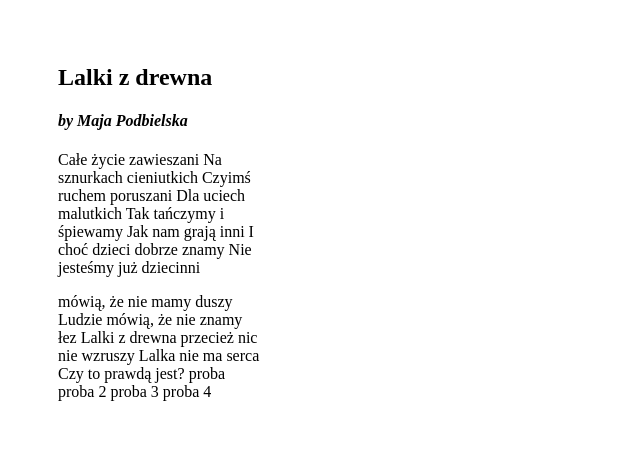
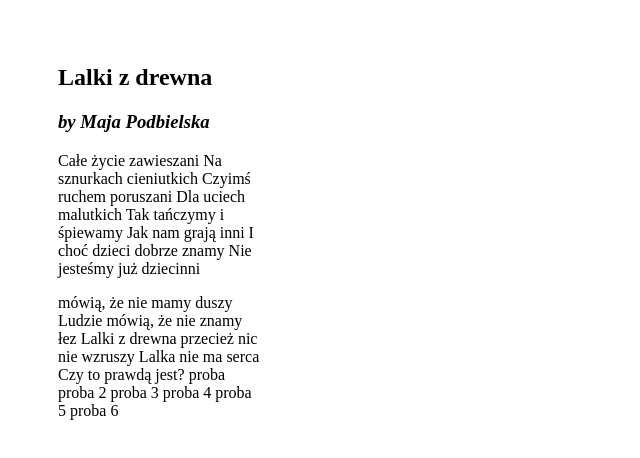
Before and after one commit to zpodbielski/nauka-gita, a website: page index.html in a window 1280 px wide. Shown: the whole page, without its empty margins (0-640 px from the left). Drawn offline with Linux system fonts and the light colour scheme.

Commit message:
spotkanie

```diff
--- a/index.html
+++ b/index.html
@@ -12,19 +12,20 @@
 <body>
     <div class="skill-description">
         <h2 class="skill-title">Lalki z drewna</h2>
-        <h4><i>
-                <p>by Maja Podbielska</p>
-            </i></h4>
-        <p>Całe życie zawieszani
+        <h3><i>by Maja Podbielska</i></h3>
+        <p>
+            Całe życie zawieszani
             Na sznurkach cieniutkich
             Czyimś ruchem poruszani
             Dla uciech malutkich
             Tak tańczymy i śpiewamy
             Jak nam grają inni
             I choć dzieci dobrze znamy
-            Nie jesteśmy już dziecinni</p>
+            Nie jesteśmy już dziecinni
+        </p>
 
-        <p>mówią, że nie mamy duszy
+        <p>
+            mówią, że nie mamy duszy
             Ludzie mówią, że nie znamy łez
             Lalki z drewna przecież nic nie wzruszy
             Lalka nie ma serca
@@ -33,6 +34,8 @@
             proba 2
             proba 3
             proba 4
+            proba 5
+            proba 6
         </p>
 </body>
 
```
Also changed, not shown: package.json (added, +24 -0 lines), komendy.txt (added), 2 other files.
